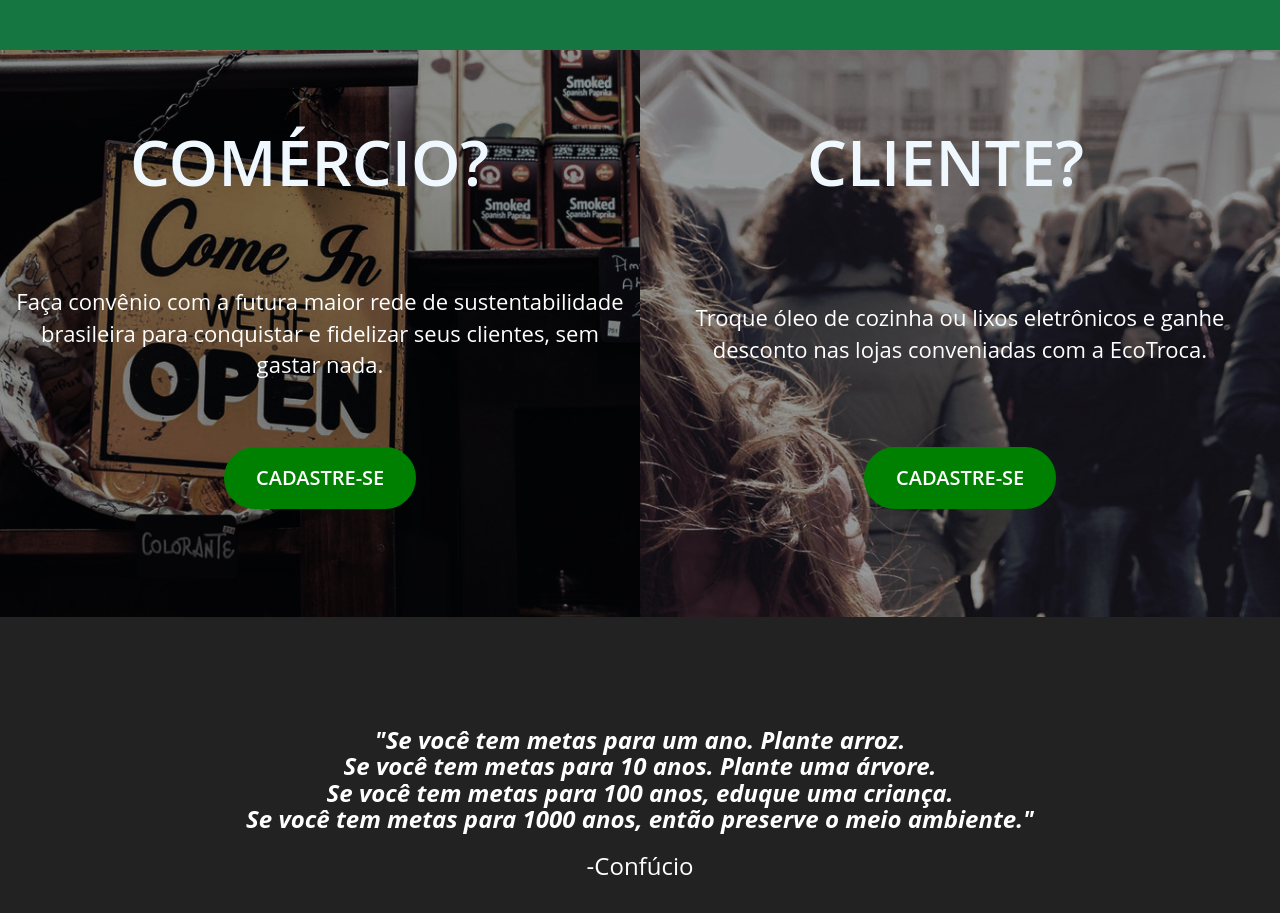
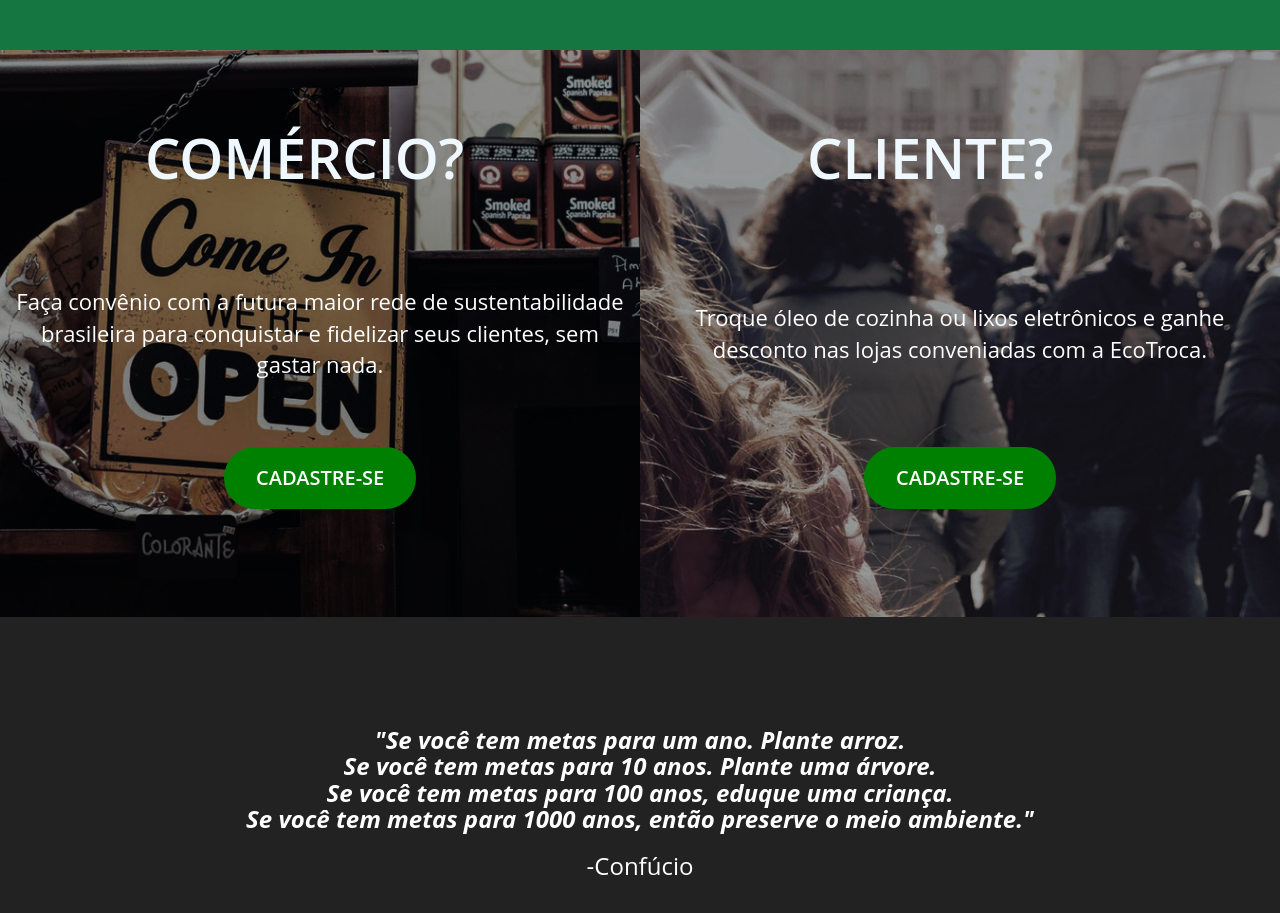
Before and after one commit to WellingtonJJ/wellingtonJJ.github.io, a website: page index.html in a window 1280 px wide. Shown: the part 1120-2033 px from the top of the page. Drawn offline with nearby package versions, Linux system fonts and the light colour scheme.

Commit message:
posição das chamadas

```diff
--- a/css/creative.css
+++ b/css/creative.css
@@ -427,9 +427,9 @@
 
 .titulocf{font-weight: bolder;}
 
-#chamada1{top:10%; position:absolute;z-index:4; left: 50%; color:aliceblue; box-shadow: 50px; text-shadow: 30px; font-weight: 600; font-size: 4.5em; margin-left: -153px;}
+#chamada1{top:10%; position:absolute;z-index:4; left: 50%; color:aliceblue; box-shadow: 50px; text-shadow: 30px; font-weight: 600; font-size: 4em; margin-left: -153px;}
 
-#chamada2{top:10%; position:absolute;z-index:4; left: 50%; color:aliceblue; box-shadow: 50px; text-shadow: 30px; font-weight: 600; font-size: 4.5em; margin-left: -190px;}
+#chamada2{top:10%; position:absolute;z-index:4; left: 50%; color:aliceblue; box-shadow: 50px; text-shadow: 30px; font-weight: 600; font-size: 4em; margin-left: -175px;}
 
 .botao{top:70%; position:absolute;z-index:4; left: 55%; color:aliceblue; font-weight: 600; font-size: 20px; margin-left: -128px; color:white; background: green; border: 2px solid green; -webkit-transition-delay: 0.2s; /* Safari */
 transition-delay: 0.2s;}
```
